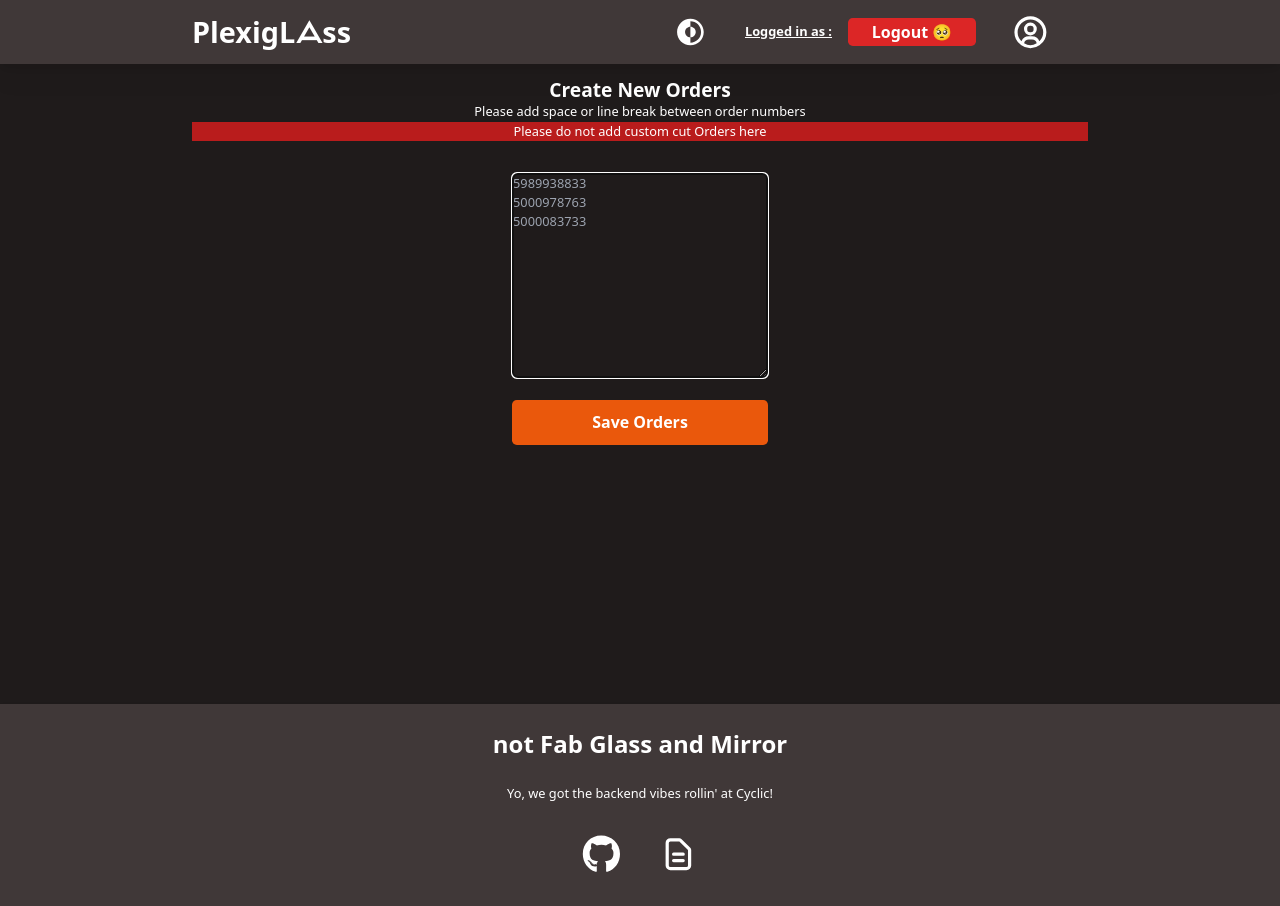
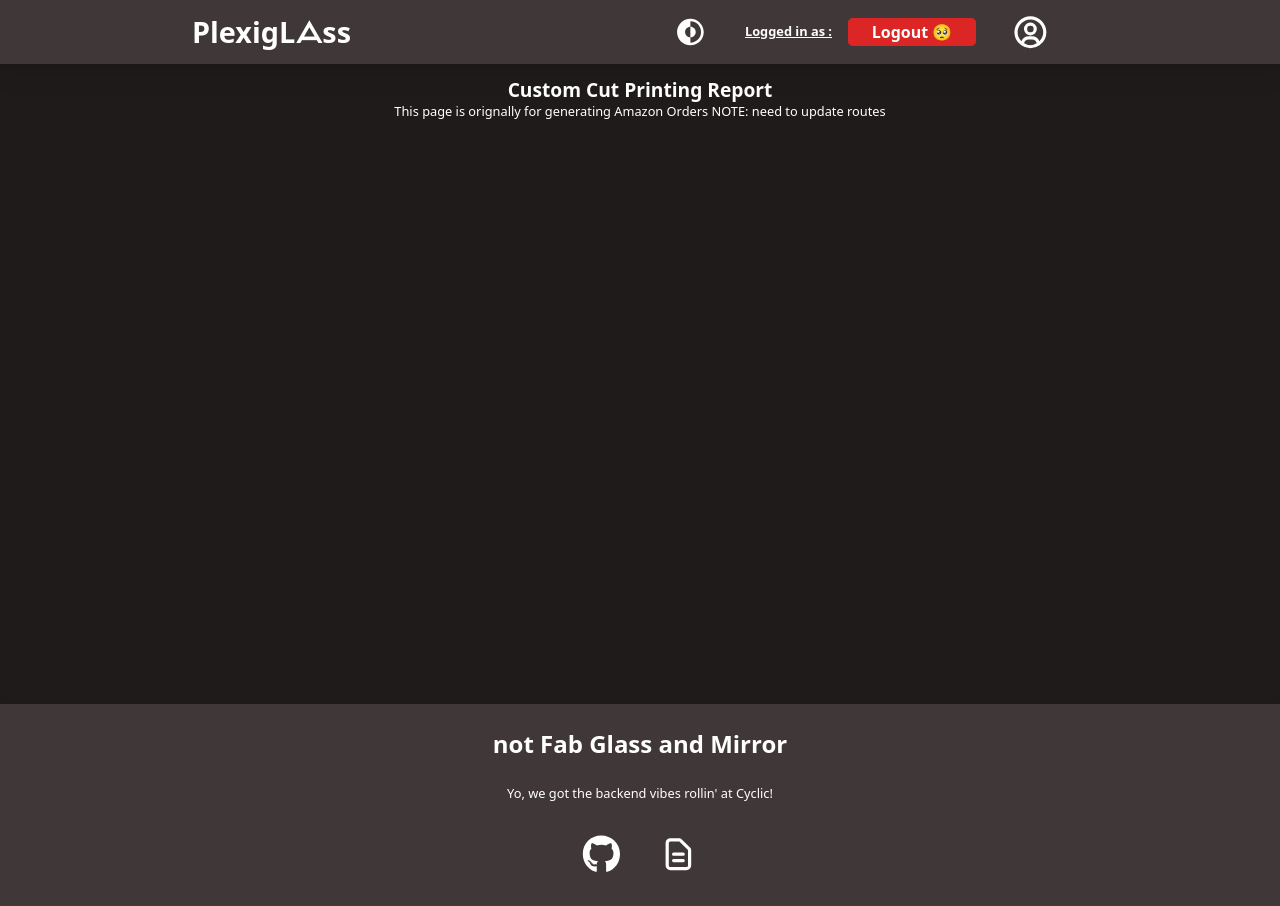
Before and after one commit to AkaAbdullah/plexi2.0, a React (Vite) app in the folder frontend/: page /genrateorders in a window 1280 px wide. Built offline with nearby package versions, Linux system fonts and the light colour scheme; sample sign-in values are in the browser's storage.

Commit message:
printi page added

```diff
--- a/frontend/src/pages/GenrateOrders.jsx
+++ b/frontend/src/pages/GenrateOrders.jsx
@@ -11,25 +11,12 @@ export const GenrateOrders = () => {
   return (
     <>
       <section className="container mx-auto max-w-6xl p-4 h-screen z-10 text-center text-white">
-        <p className="text-2xl font-bold">Create New Orders</p>
-        <p>Please add space or line break between order numbers</p>
-        <p className="bg-red-700">Please do not add custom cut Orders here</p>
-        <div className="mt-10 flex flex-col items-center gap-7 ">
-          <textarea
-            className={`w-80  h-64 bg-transparent border rounded-md ${
-              darkMode ? "" : "border-black"
-            } `}
-            placeholder="5989938833&#10;5000978763&#10;5000083733"
-            autoFocus
-            onChange={(e) => setOrderNumbers(e.target.value)}
-          ></textarea>
-          <button
-            onClick={handleSubmit}
-            className="bg-orange-600 w-80 hover:bg-slate-500 h-14 text-xl font-bold"
-          >
-            Save Orders
-          </button>
-        </div>
+        <p className="text-2xl font-bold">Custom Cut Printing Report</p>
+        <p>
+          This page is orignally for generating Amazon Orders NOTE: need to
+          update routes
+        </p>
+        {/* <p className="bg-red-700">Please do not add custom cut Orders here</p> */}
       </section>
     </>
   );
--- a/frontend/src/pages/HomePage.jsx
+++ b/frontend/src/pages/HomePage.jsx
@@ -113,7 +113,7 @@ export const HomePage = () => {
               darkMode ? "bg-darkSecondary" : "bg-blue-700"
             }   h-64 drop-shadow-xl flex flex-col   justify-center items-center   w-72`}
           >
-            <p className="text-3xl">Generate Orders</p>
+            <p className="text-3xl">Custom Cut Printer Report</p>
           </div>
         </button>
         <Link to="/sales">
```
Also changed, not shown: 1 other file (tests, documents, lock files or other folders).
